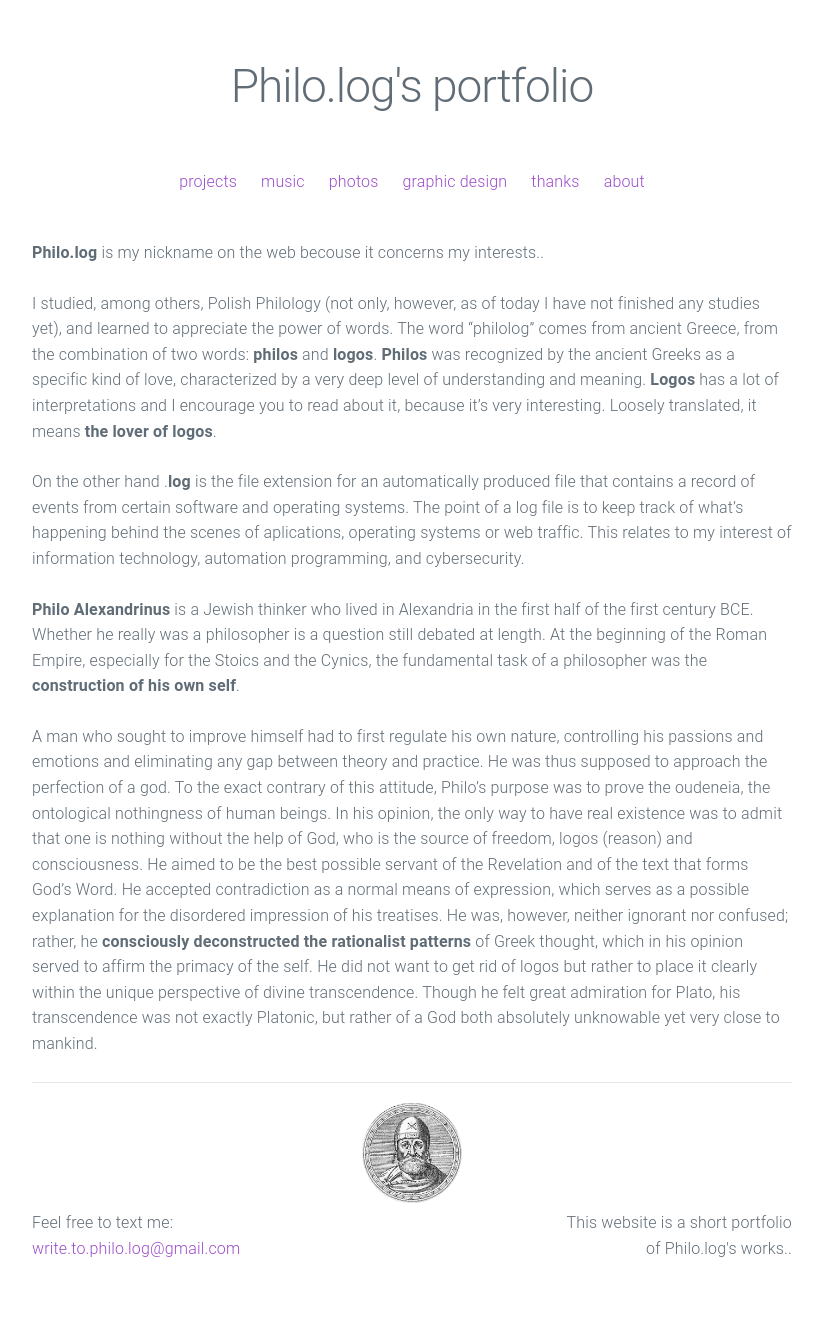
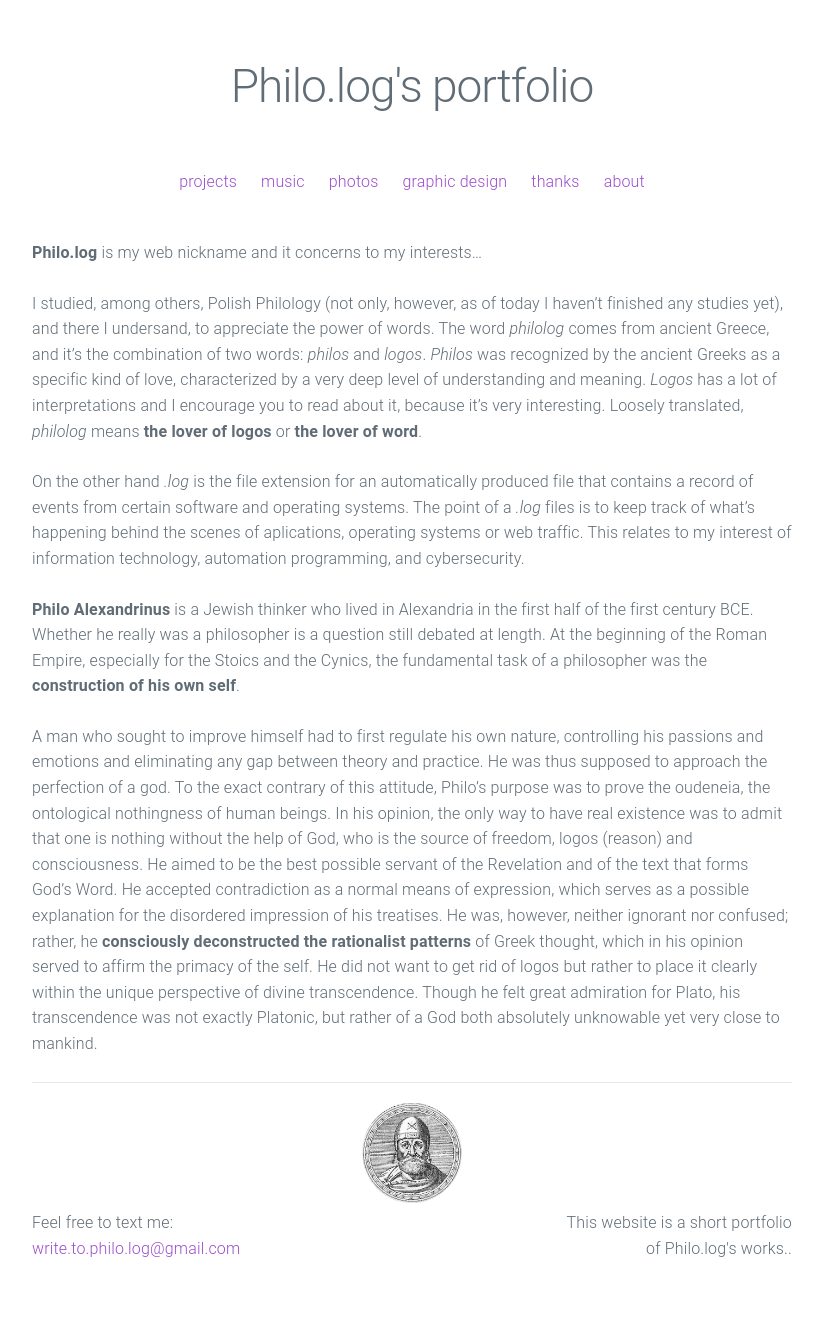
Before and after one commit to XNIZDUCH/xnizduch.github.io, a Jekyll site: the page built from about.md, in a window 1280 px wide. Shown: the whole page, without its empty margins (228-1051 px from the left). Built offline with Jekyll 4.4.1, drawn with Linux system fonts in a browser that asks for light colours.

Commit message:
Update about.md

```diff
--- a/about.md
+++ b/about.md
@@ -4,11 +4,11 @@ title:
 permalink: /about/
 ---
 
-**Philo.log** is my nickname on the web becouse it concerns my interests..
+**Philo.log** is my web nickname and it concerns to my interests...
 
-I studied, among others, Polish Philology (not only, however, as of today I have not finished any studies yet), and learned to appreciate the power of words. The word "philolog" comes from ancient Greece, from the combination of two words: __philos__ and __logos__. __Philos__ was recognized by the ancient Greeks as a specific kind of love, characterized by a very deep level of understanding and meaning. __Logos__ has a lot of interpretations and I encourage you to read about it, because it's very interesting. Loosely translated, it means **the lover of logos**.
+I studied, among others, Polish Philology (not only, however, as of today I haven't finished any studies yet), and there I undersand, to appreciate the power of words. The word *philolog* comes from ancient Greece, and it's the combination of two words: _philos_ and _logos_. _Philos_ was recognized by the ancient Greeks as a specific kind of love, characterized by a very deep level of understanding and meaning. _Logos_ has a lot of interpretations and I encourage you to read about it, because it's very interesting. Loosely translated, *philolog* means **the lover of logos** or **the lover of word**.
 
-On the other hand .__log__ is the file extension for an automatically produced file that contains a record of events from certain software and operating systems. The point of a log file is to keep track of what's happening behind the scenes of aplications, operating systems or web traffic. This relates to my interest of information technology, automation programming, and cybersecurity.
+On the other hand _.log_ is the file extension for an automatically produced file that contains a record of events from certain software and operating systems. The point of a _.log_ files is to keep track of what's happening behind the scenes of aplications, operating systems or web traffic. This relates to my interest of information technology, automation programming, and cybersecurity.
 
 **Philo Alexandrinus** is a Jewish thinker who lived in Alexandria in the first half of the first century BCE. Whether he really was a philosopher is a question still debated at length. At the beginning of the Roman Empire, especially for the Stoics and the Cynics, the fundamental task of a philosopher was the **construction of his own self**.
 
```
